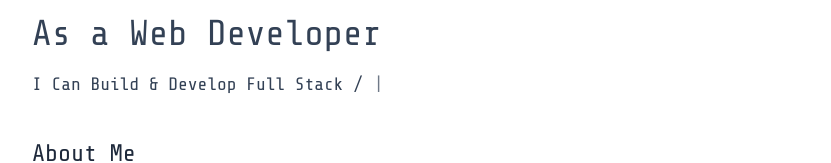
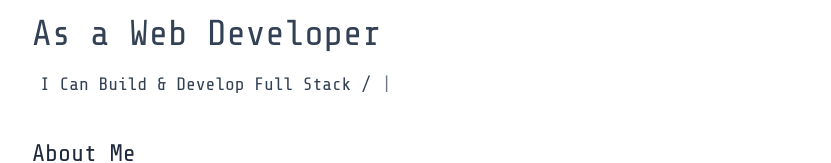
Before and after one commit to nadim-chowdhury/njs-portfolio, a Next.js app: page / in a window 1280 px wide. Shown: the part 200-363 px from the top of the page, without its empty margins (224-1055 px from the left). Built offline with nearby package versions, Linux system fonts and the light colour scheme.

Commit message:
Update HeroBanner.jsx

```diff
--- a/src/components/HeroBanner.jsx
+++ b/src/components/HeroBanner.jsx
@@ -9,7 +9,7 @@ export default function HeroBanner() {
         MySelf Nadim Chowdhury
       </h2>
       <h3 className="text-3xl sm:text-4xl">As a Web Developer</h3>
-      <h3 className="text-[12px] sm:text-lg mt-4">
+      <h3 className="text-[12px] sm:text-lg mt-4 pl-2">
         <Typewriter
           options={{
             strings: [
```
